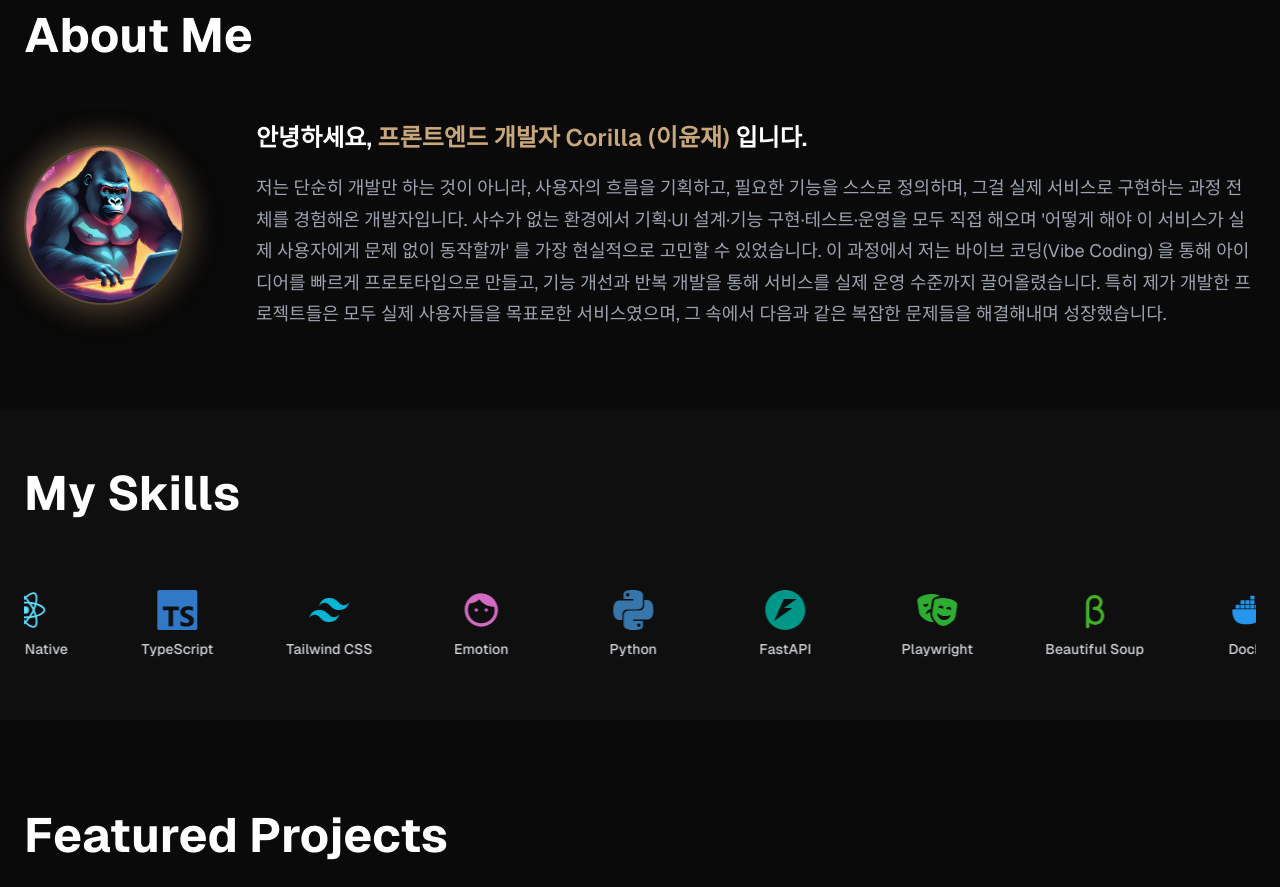
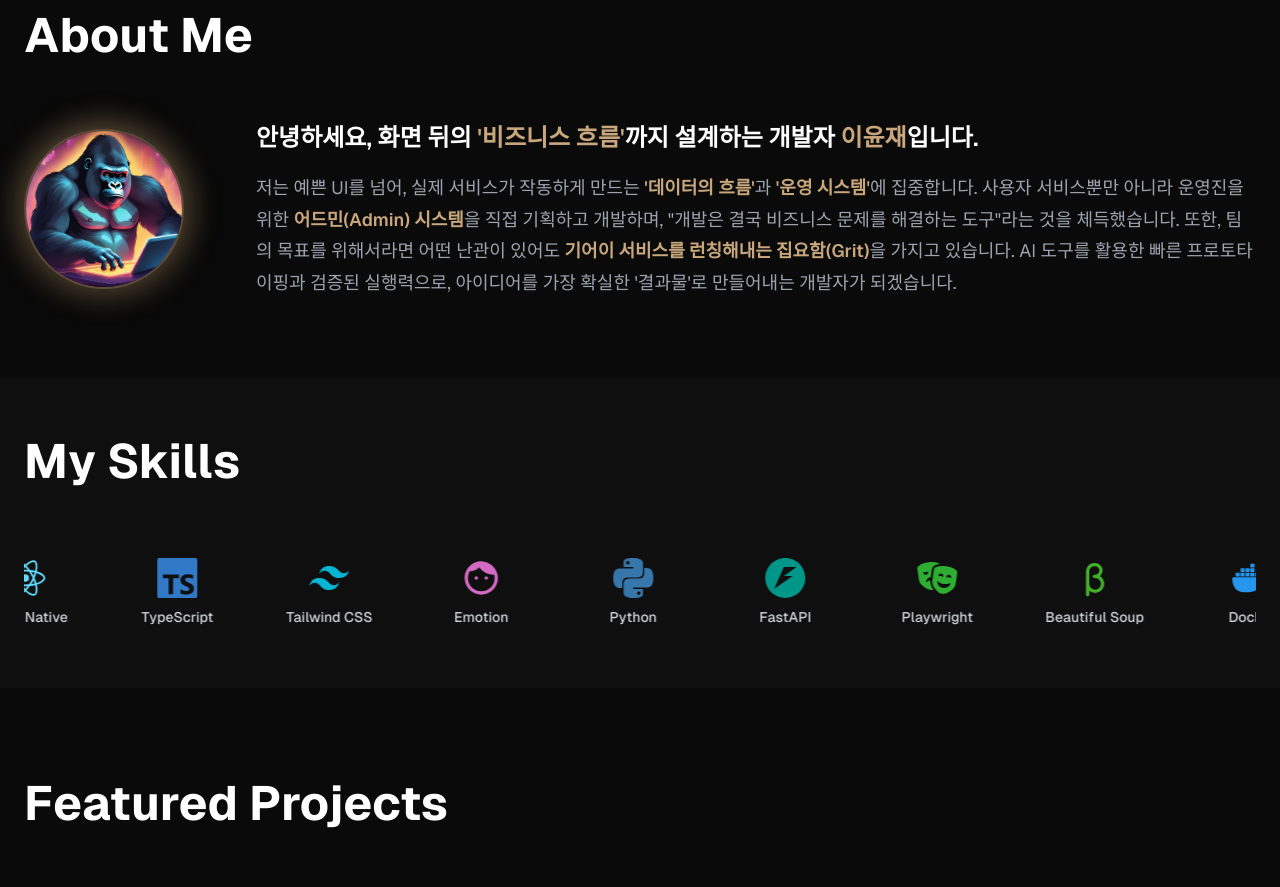
Before and after one commit to DowntownCorilla/portfolio, a Next.js app: page / in a window 1280 px wide. Shown: the part 880-1767 px from the top of the page. Built offline with nearby package versions, Linux system fonts and the light colour scheme.

Commit message:
about me 텍스트 수정

```diff
--- a/src/components/About.module.css
+++ b/src/components/About.module.css
@@ -114,3 +114,9 @@
   color: #c9a77c;
   font-weight: 600;
 }
+
+@media (max-width: 768px) {
+  .description {
+    font-size: 1rem;
+  }
+}
--- a/src/components/About.tsx
+++ b/src/components/About.tsx
@@ -20,16 +20,18 @@ export default function About() {
           {/* 설명 텍스트 */}
           <div className={styles.content}>
             <h3 className={styles.subtitle}>
-              안녕하세요, <span className={styles.highlight}>프론트엔드 개발자 Corilla (이윤재)</span> 입니다.
+              안녕하세요, 화면 뒤의 <span className={styles.highlight}>&apos;비즈니스 흐름&apos;</span>까지 설계하는
+              개발자 <span className={styles.highlight}>이윤재</span>입니다.
             </h3>
             <p className={styles.description}>
-              저는 단순히 개발만 하는 것이 아니라, 사용자의 흐름을 기획하고, 필요한 기능을 스스로 정의하며, 그걸 실제
-              서비스로 구현하는 과정 전체를 경험해온 개발자입니다. 사수가 없는 환경에서 기획·UI 설계·기능
-              구현·테스트·운영을 모두 직접 해오며 &apos;어떻게 해야 이 서비스가 실제 사용자에게 문제 없이 동작할까&apos;
-              를 가장 현실적으로 고민할 수 있었습니다. 이 과정에서 저는 바이브 코딩(Vibe Coding) 을 통해 아이디어를
-              빠르게 프로토타입으로 만들고, 기능 개선과 반복 개발을 통해 서비스를 실제 운영 수준까지 끌어올렸습니다.
-              특히 제가 개발한 프로젝트들은 모두 실제 사용자들을 목표로한 서비스였으며, 그 속에서 다음과 같은 복잡한
-              문제들을 해결해내며 성장했습니다.
+              저는 예쁜 UI를 넘어, 실제 서비스가 작동하게 만드는{' '}
+              <span className={styles.highlight}>&apos;데이터의 흐름&apos;</span>과{' '}
+              <span className={styles.highlight}>&apos;운영 시스템&apos;</span>에 집중합니다. 사용자 서비스뿐만 아니라
+              운영진을 위한 <span className={styles.highlight}>어드민(Admin) 시스템</span>을 직접 기획하고 개발하며,
+              &quot;개발은 결국 비즈니스 문제를 해결하는 도구&quot;라는 것을 체득했습니다. 또한, 팀의 목표를 위해서라면
+              어떤 난관이 있어도 <strong className={styles.highlight}>기어이 서비스를 런칭해내는 집요함(Grit)</strong>을
+              가지고 있습니다. AI 도구를 활용한 빠른 프로토타이핑과 검증된 실행력으로, 아이디어를 가장 확실한
+              &apos;결과물&apos;로 만들어내는 개발자가 되겠습니다.
             </p>
           </div>
         </div>
```
